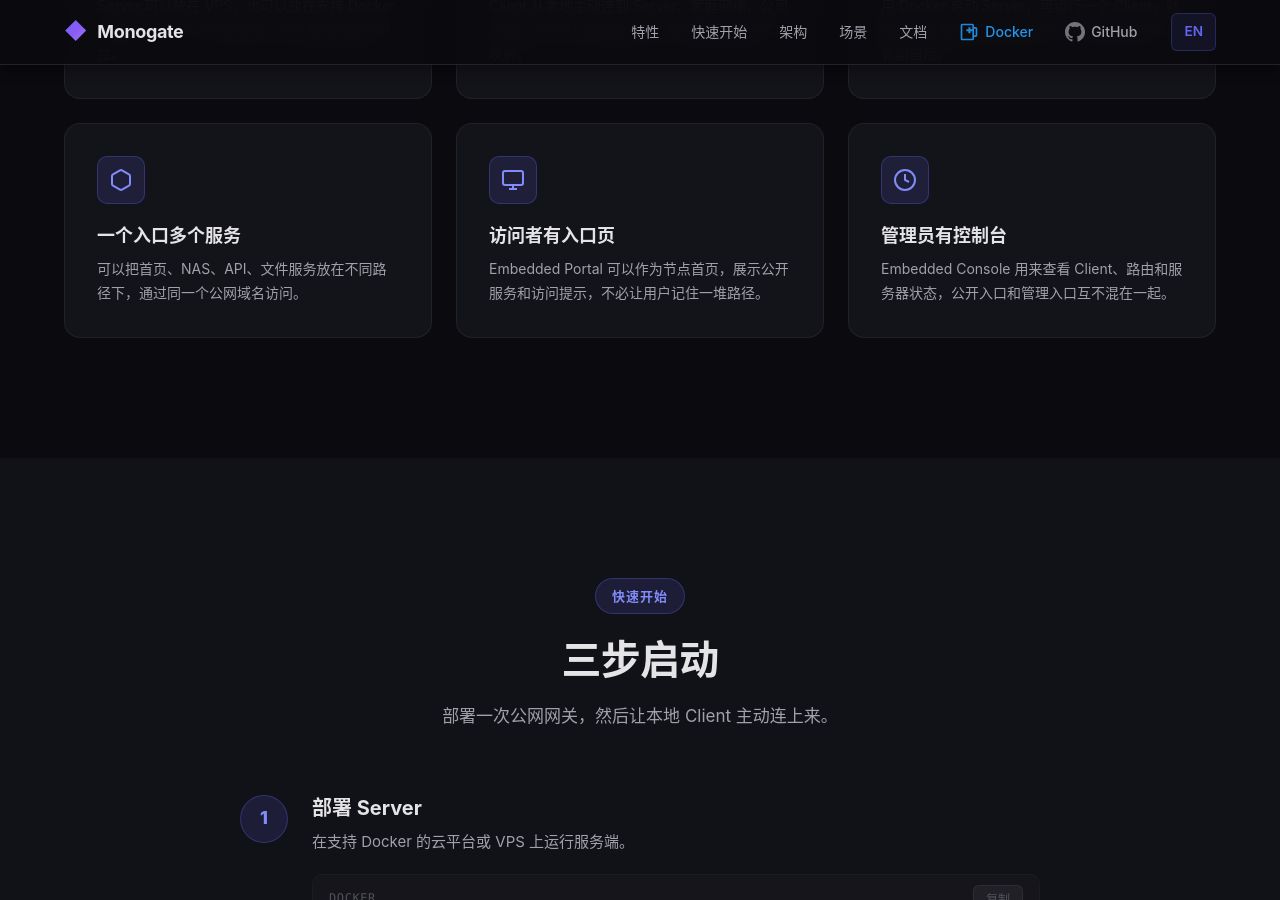
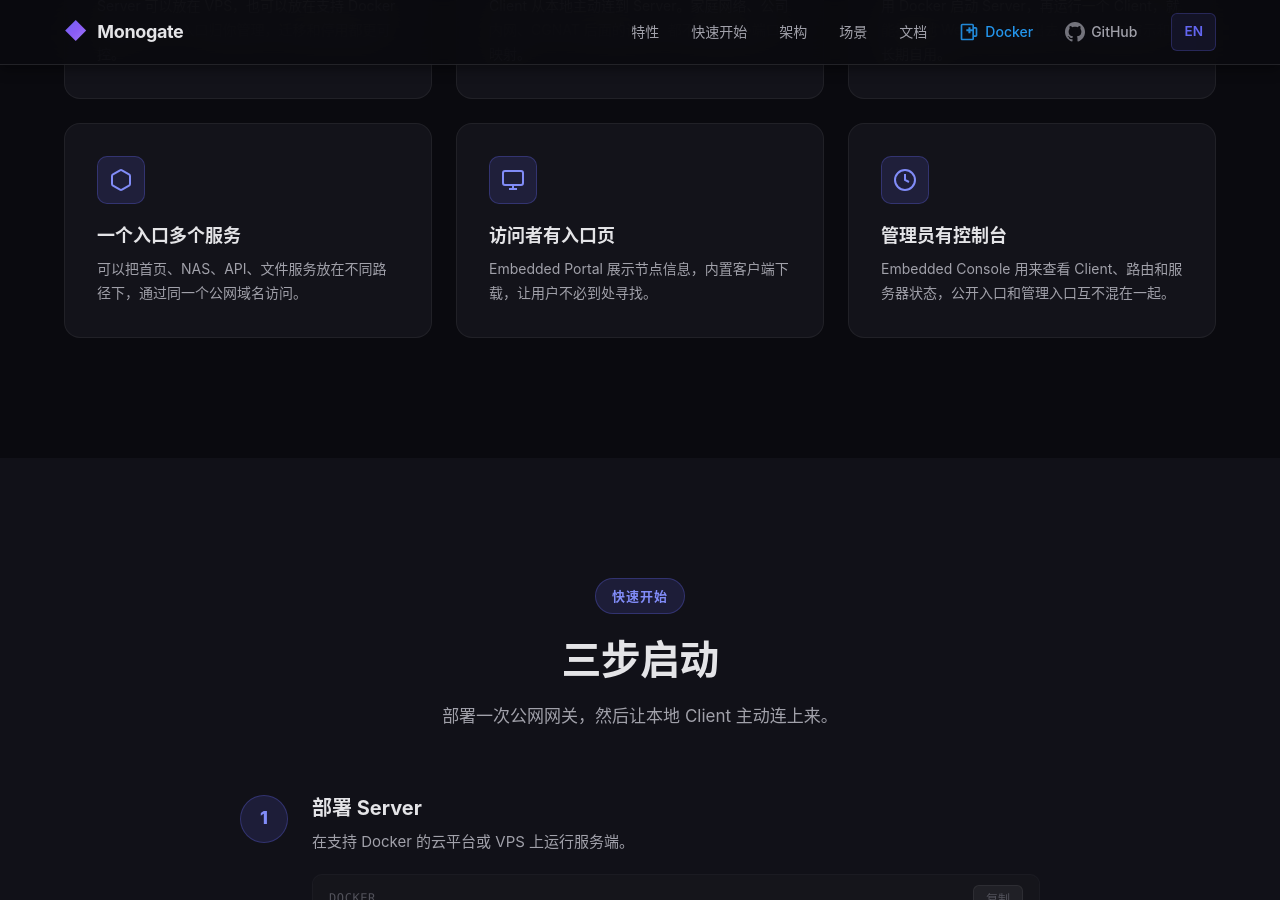
Before and after one commit to CliffHan/monogate-release, a Jekyll site: the page built from index.md, in a window 1280 px wide and 900 px high, scrolled down 1406 px. Built offline with Jekyll 4.4.1, drawn with Linux system fonts in a browser that asks for light colours; some web fonts are replaced.

Commit message:
Fix some content

```diff
--- a/index.md
+++ b/index.md
@@ -97,7 +97,7 @@ title: false
                     <svg width="24" height="24" viewBox="0 0 24 24" fill="none" stroke="currentColor" stroke-width="2"><rect x="2" y="3" width="20" height="14" rx="2" ry="2"/><line x1="8" y1="21" x2="16" y2="21"/><line x1="12" y1="17" x2="12" y2="21"/></svg>
                 </div>
                 <h3>访问者有入口页</h3>
-                <p>Embedded Portal 可以作为节点首页，展示公开服务和访问提示，不必让用户记住一堆路径。</p>
+                <p>Embedded Portal 展示节点信息，内置客户端下载，让用户不必到处寻找。</p>
             </div>
             <div class="feature-card">
                 <div class="feature-icon">
```
